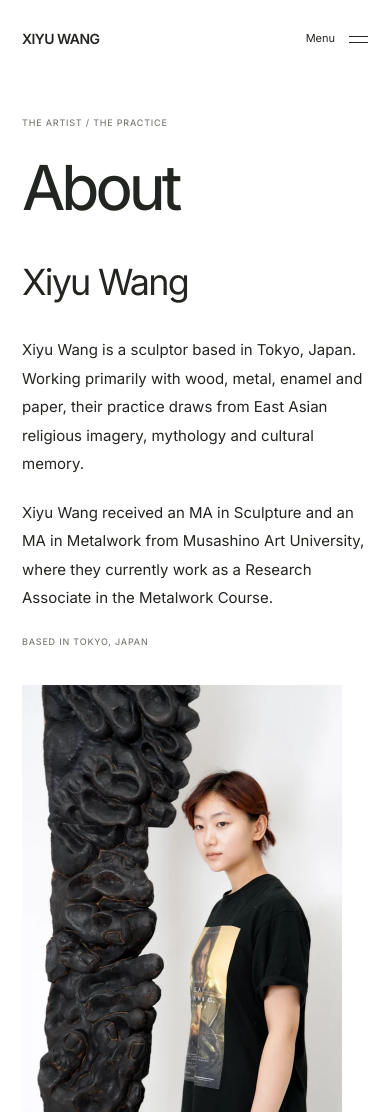
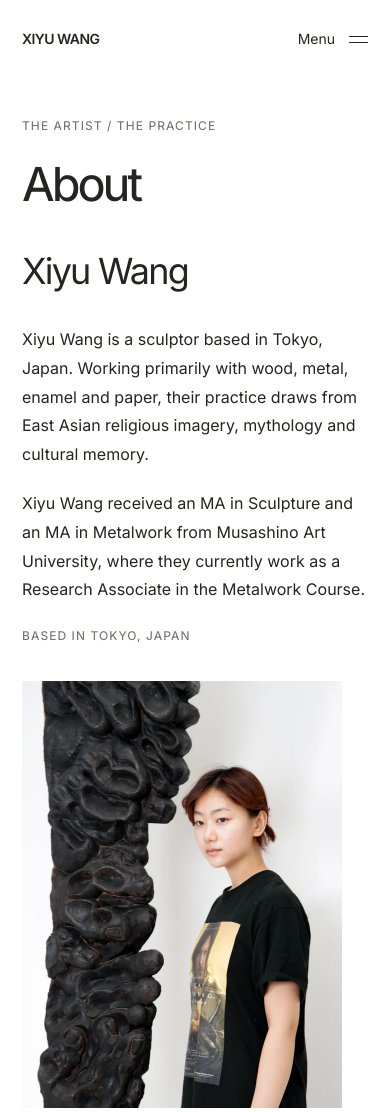
Before and after one commit to wangxiyu0318-cyber/wangsculpture, an Astro site: page /wangsculpture/about in a window 390 px wide. Shown: the top 1112 px of the page. Built offline with nearby package versions, Linux system fonts and the light colour scheme; Astro itself is replaced by a stand-in of ours.

Commit message:
Refine narrow mobile layouts readability and touch targets

```diff
--- a/src/pages/about.astro
+++ b/src/pages/about.astro
@@ -82,4 +82,13 @@ import { biography, statement } from "../data/site";
       max-width: 320px;
     }
   }
+  @media (max-width: 430px) {
+    .about-lead > .about-biography > .eyebrow {
+      font-size: 12px;
+    }
+    .about-lead > .about-biography > p {
+      font-size: 16px;
+      line-height: 1.8;
+    }
+  }
 </style>
--- a/src/styles/global.css
+++ b/src/styles/global.css
@@ -1806,3 +1806,179 @@ img {
   object-fit: contain;
   transform: none;
 }
+
+/* Narrow phones: retain the desktop layout while giving content room to wrap. */
+@media (max-width: 430px) {
+  .page-heading h1,
+  .project-heading h1,
+  .next-title,
+  .work-title-row h3,
+  .cv-entry,
+  .contact-row > a {
+    overflow-wrap: anywhere;
+  }
+  .home-heading h1 {
+    font-size: clamp(42px, 13.5vw, 58px);
+  }
+  .page-heading h1,
+  .cv-page .page-heading h1,
+  .contact-page .page-heading h1 {
+    font-size: clamp(40px, 12vw, 51px);
+  }
+  .project-heading {
+    gap: 12px;
+    margin-block: 24px;
+  }
+  .project-heading > div,
+  .work-title-row h3,
+  .project-details > *,
+  .cv-entry > *,
+  .contact-row > a {
+    min-width: 0;
+  }
+  .project-heading h1 {
+    font-size: clamp(34px, 10vw, 43px);
+  }
+  .project-index,
+  .work-year {
+    flex-shrink: 0;
+  }
+  .work-title-row {
+    gap: 12px;
+  }
+  .next-project {
+    grid-template-columns: minmax(0, 1fr) auto;
+    column-gap: 16px;
+  }
+  .hero-caption {
+    flex-wrap: wrap;
+    font-size: 12px;
+    gap: 8px 16px;
+  }
+  .hero-material {
+    white-space: normal;
+  }
+  .caption-index,
+  .hero-material,
+  .count,
+  .work-number,
+  .page-heading > .eyebrow,
+  .project-heading .eyebrow,
+  .project-index,
+  .project-figure figcaption,
+  .next-project > .eyebrow,
+  .copyright,
+  .footer-name > span,
+  .contact-signoff {
+    font-size: 12px;
+  }
+  .home-location,
+  .work-year,
+  .work-caption p,
+  .footer-name,
+  .footer-instagram,
+  .menu-toggle,
+  .text-link,
+  .section-heading > .text-link,
+  .back-link,
+  .lightbox-top,
+  .lightbox-bottom,
+  .lightbox-close,
+  .cv-intro p,
+  .contact-location {
+    font-size: 14px;
+  }
+  .section-heading {
+    grid-template-columns: minmax(0, 1fr);
+    gap: 12px;
+    margin-bottom: 24px;
+  }
+  .section-heading h2,
+  .home-about > .eyebrow,
+  .statement-row > h2,
+  .cv-intro > .eyebrow,
+  .contact-row > .eyebrow {
+    font-size: 12px;
+  }
+  .selected-section {
+    padding-block: 48px;
+  }
+  .selected-grid,
+  .archive-grid {
+    gap: 48px;
+  }
+  .home-about p {
+    font-size: 15px;
+  }
+  .filters {
+    flex-wrap: wrap;
+    gap: 4px 20px;
+    overflow: visible;
+  }
+  .filters > button {
+    font-size: 14px;
+  }
+  .filters button span {
+    font-size: 12px;
+  }
+  .project-details {
+    gap: 24px;
+    padding-block: 28px;
+    margin-bottom: 28px;
+  }
+  .project-details dl > div {
+    grid-template-columns: 72px minmax(0, 1fr);
+    gap: 12px;
+    font-size: 14px;
+  }
+  .project-description > p {
+    font-size: 16px;
+    line-height: 1.8;
+  }
+  .cv-entry {
+    grid-template-columns: minmax(0, 1fr);
+    gap: 10px;
+    padding-bottom: 28px;
+    font-size: 14px;
+  }
+  .cv-entry h3 {
+    font-size: 15px;
+    line-height: 1.6;
+  }
+  .cv-entry p {
+    font-size: 14px;
+    line-height: 1.7;
+  }
+  .contact-row {
+    grid-template-columns: minmax(0, 1fr);
+    gap: 8px;
+    padding-block: 16px 20px;
+  }
+  .contact-row > a {
+    font-size: clamp(18px, 5.2vw, 22px);
+    min-height: 44px;
+  }
+  .contact-content {
+    padding-bottom: 36px;
+  }
+  .contact-location {
+    margin-bottom: 28px;
+  }
+  .text-link,
+  .back-link,
+  .footer-name,
+  .footer-instagram,
+  .back-top {
+    min-height: 44px;
+  }
+  .back-top {
+    width: 44px;
+  }
+  .lightbox-stage {
+    min-width: 0;
+  }
+  .lightbox-image {
+    min-height: 0;
+    max-height: 100%;
+  }
+}
```
